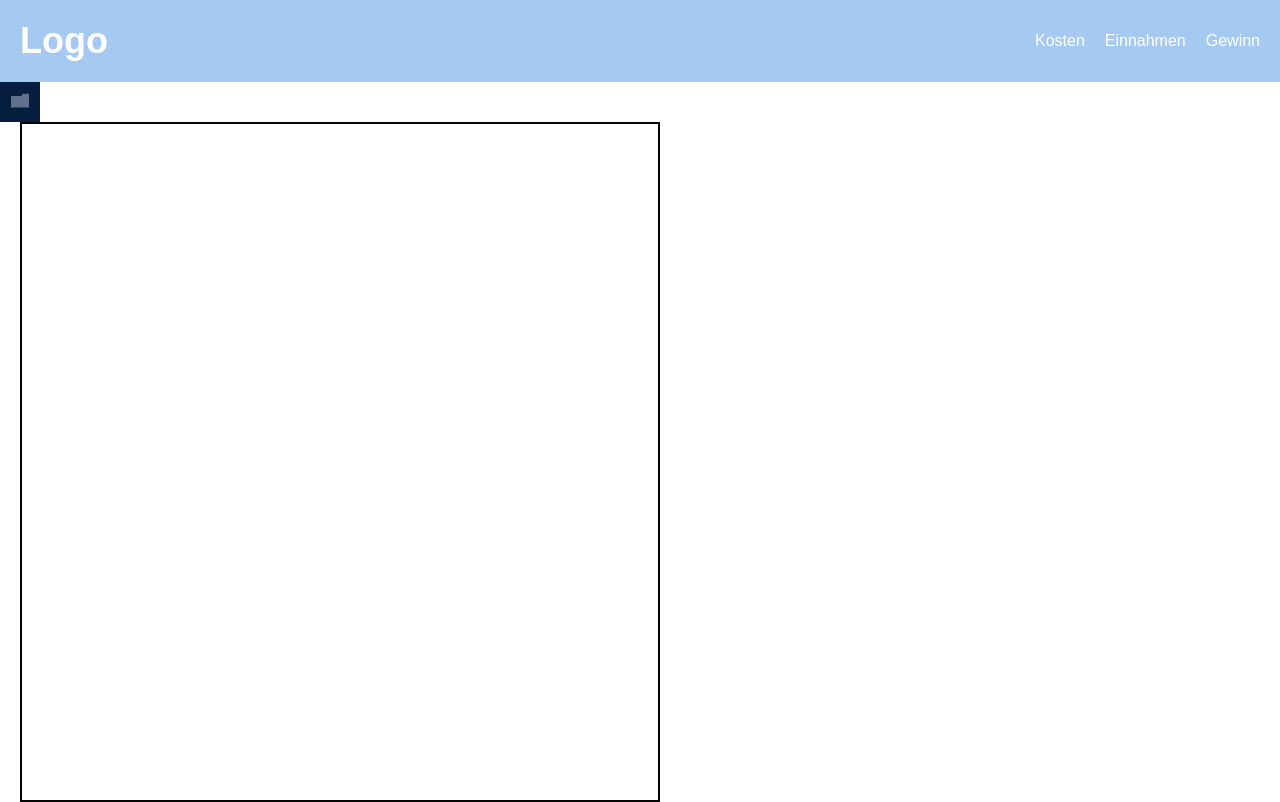
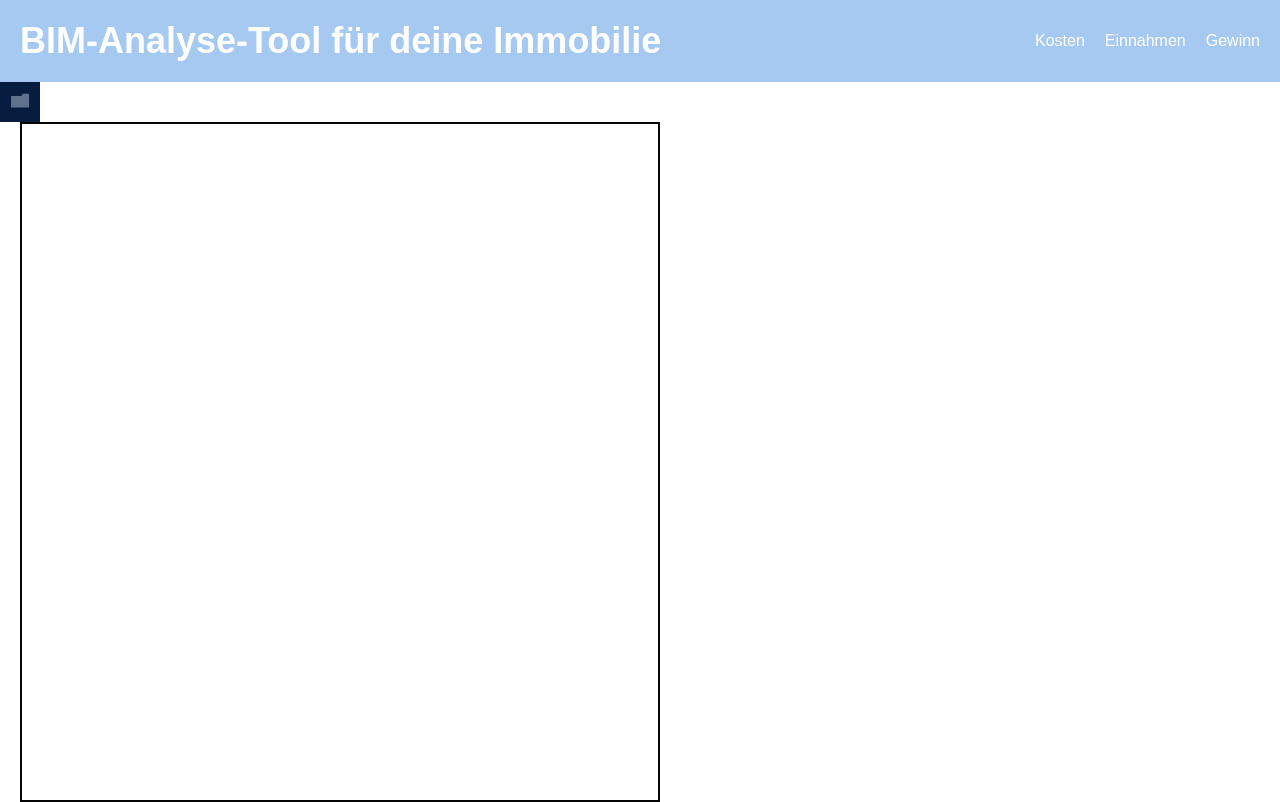
Before and after one commit to johannaschuster/BIM_Projekt, a website with bundled scripts: page index.html in a window 1280 px wide. Built offline with nearby package versions, Linux system fonts and the light colour scheme; what web-ifc-viewer would draw is missing.

Commit message:
Little change

```diff
--- a/index.html
+++ b/index.html
@@ -10,7 +10,7 @@
   <body>
 
     <header>
-      <h1>Logo</h1>
+      <h1>BIM-Analyse-Tool für deine Immobilie</h1>
       <nav>
         <ul>
           <li><a href="#">Kosten</a></li>
```
